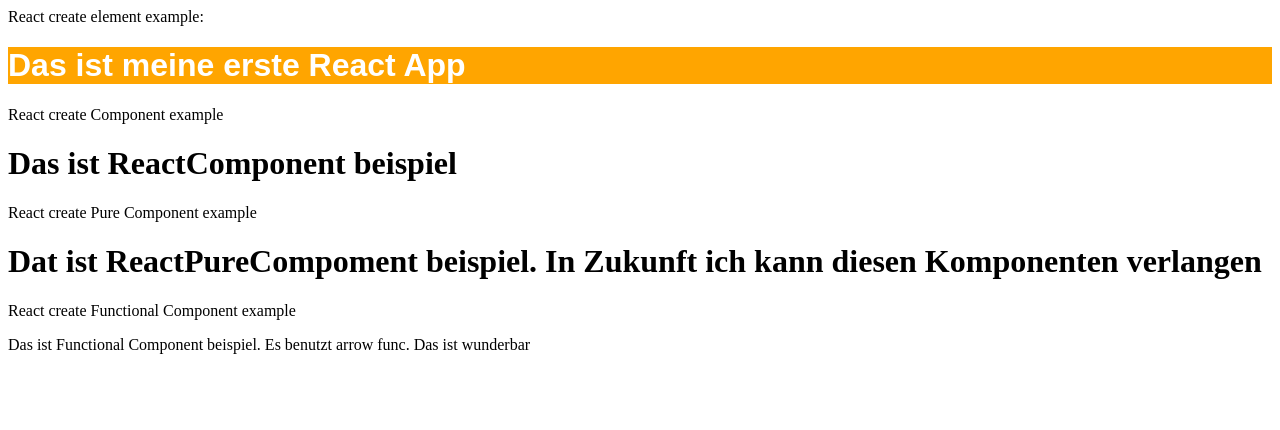
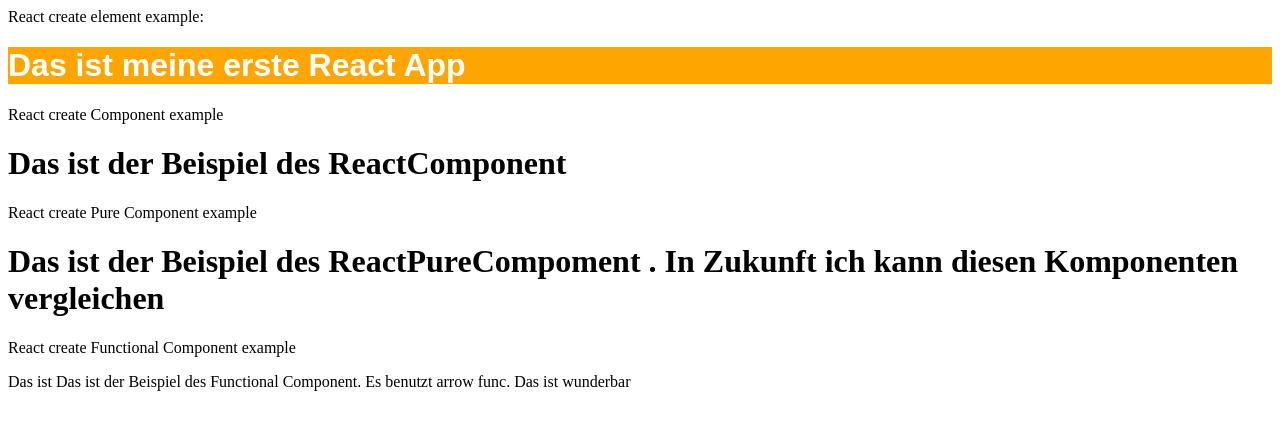
Before and after one commit to r-140/react_2019, a React (Create React App) app in the folder my-app/frontendapp/: page / in a window 1280 px wide. Shown: the top 430 px of the page. Built offline with nearby package versions, Linux system fonts and the light colour scheme.

Commit message:
small changes

```diff
--- a/my-app/frontendapp/src/Message.js
+++ b/my-app/frontendapp/src/Message.js
@@ -22,19 +22,19 @@
 
 				<div>
 					React create Component example
-					<MessageComponent msg= "Das ist ReactComponent beispiel"/>
+					<MessageComponent msg= "Das ist der Beispiel des ReactComponent "/>
 
 				</div>
 
 				<div>
 					React create Pure Component example
-					<MessagePureComponent msg= "Dat ist ReactPureCompoment beispiel. In Zukunft ich kann diesen Komponenten verlangen"/>
+					<MessagePureComponent msg= "Das ist der Beispiel des ReactPureCompoment . In Zukunft ich kann diesen Komponenten vergleichen"/>
 
 				</div>
 
 				<div>
 					React create Functional Component example
-					<MessageFunctionalComponent msg= "Das ist Functional Component beispiel. Es benutzt arrow func. Das ist wunderbar"/>
+					<MessageFunctionalComponent msg= "Das ist Das ist der Beispiel des Functional Component. Es benutzt arrow func. Das ist wunderbar"/>
 
 				</div>
 			</div>
```
